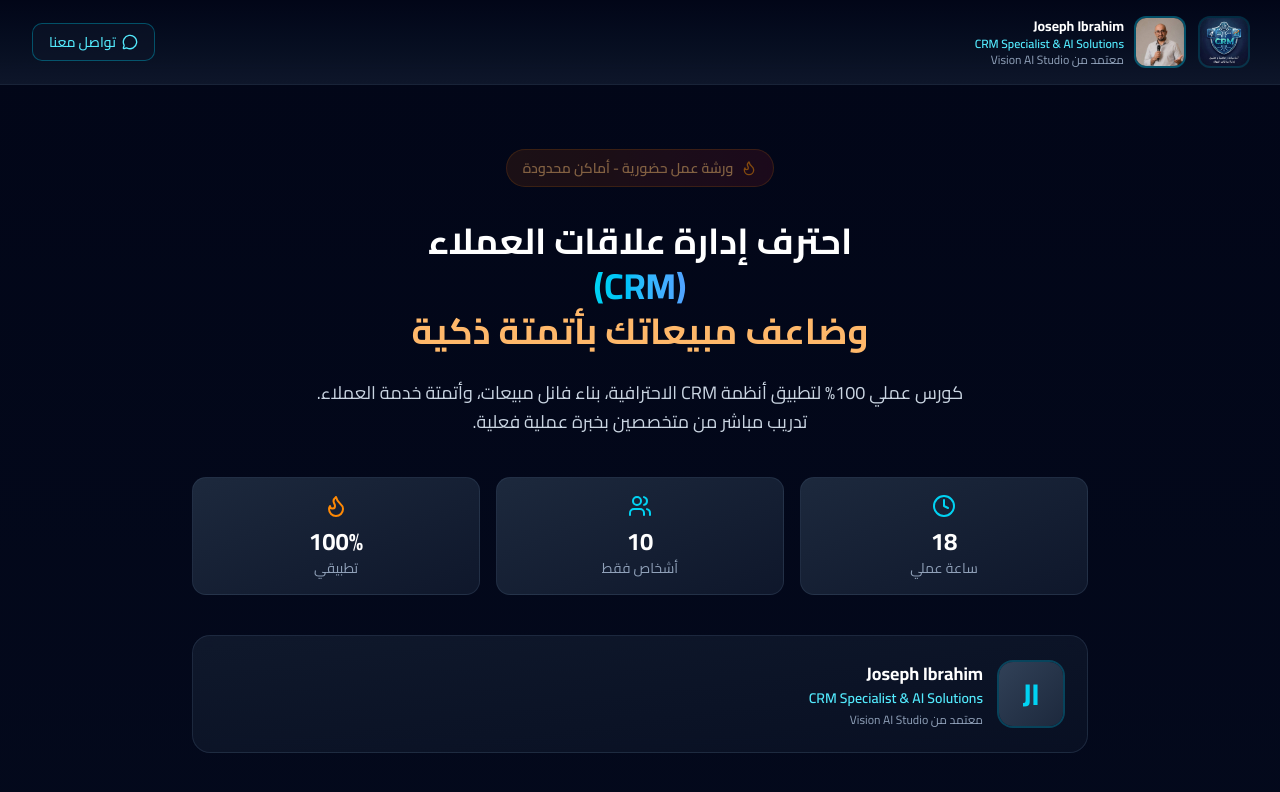
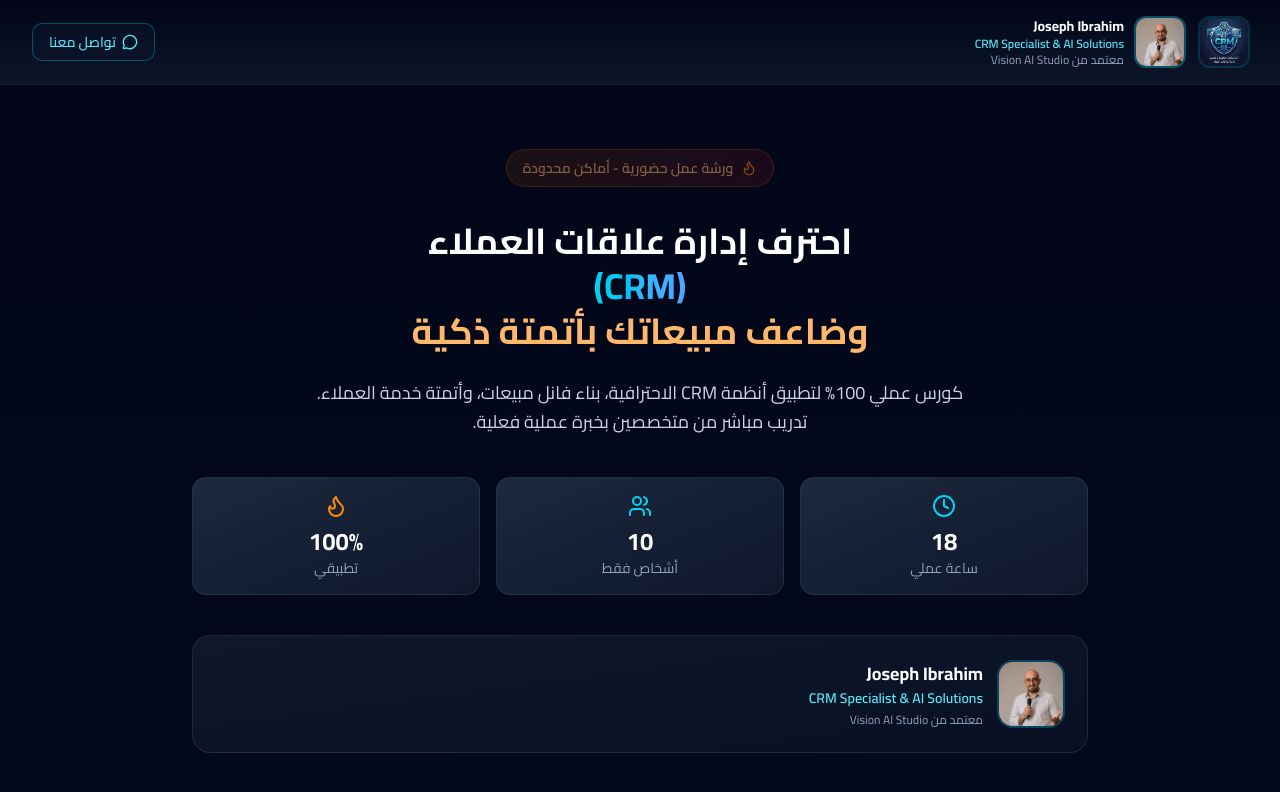
Before and after one commit to alzaytonashow-ai/crm-course, a Next.js app: page / in a window 1280 px wide. Shown: the top 792 px of the page. Built offline with nearby package versions, Linux system fonts and the light colour scheme.

Commit message:
feat: replace instructor initials with headshot in hero section\n\nUpdated instructor preview card to use an image instead of initials for better branding.

```diff
--- a/components/hero-section.tsx
+++ b/components/hero-section.tsx
@@ -65,8 +65,14 @@ export default function HeroSection() {
         {/* Instructor Preview Card - Optimized for Mobile */}
         <div className="bg-gradient-to-br from-slate-800/50 to-slate-900/50 rounded-lg sm:rounded-2xl p-4 sm:p-6 border border-slate-700/50 mb-8 sm:mb-10 backdrop-blur">
           <div className="flex gap-3 sm:gap-4 items-start sm:items-center">
-            <div className="flex-shrink-0 w-12 h-12 sm:w-16 sm:h-16 rounded-lg sm:rounded-xl overflow-hidden ring-2 ring-cyan-500/30 bg-gradient-to-br from-slate-700 to-slate-800 flex items-center justify-center">
-              <span className="text-xl sm:text-3xl font-bold text-cyan-400">JI</span>
+            <div className="flex-shrink-0 w-12 h-12 sm:w-16 sm:h-16 rounded-lg sm:rounded-xl overflow-hidden ring-2 ring-cyan-500/30 bg-slate-800 flex-shrink-0">
+              <Image
+                src="/images/joseph-headshot.jpg"
+                alt="Joseph Ibrahim"
+                width={64}
+                height={64}
+                className="w-full h-full object-cover"
+              />
             </div>
             <div className="flex-1 min-w-0">
               <h3 className="text-base sm:text-lg font-bold text-white">Joseph Ibrahim</h3>
```
